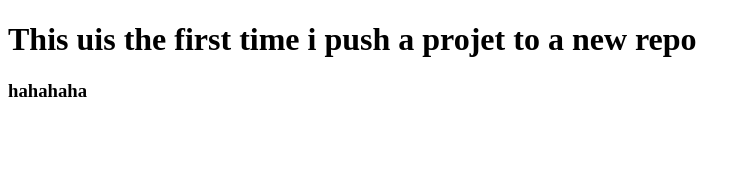
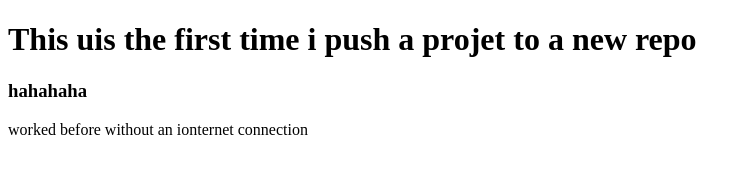
Before and after one commit to JwhCK/tip-calculator-jwoord, a website: page index.html in a window 1280 px wide. Shown: the whole page, without its empty margins (0-751 px from the left). Drawn offline with Linux system fonts and the light colour scheme.

Commit message:
this is new for me

```diff
--- a/index.html
+++ b/index.html
@@ -10,5 +10,6 @@
 <body>
     <h1 class="git">This uis the first time i push a projet to a new repo</h1>
     <div class="new"><h3 class="1">hahahaha</h3></div>
+    <p class="l">worked before without an ionternet connection</p>
 </body>
 </html>
```
